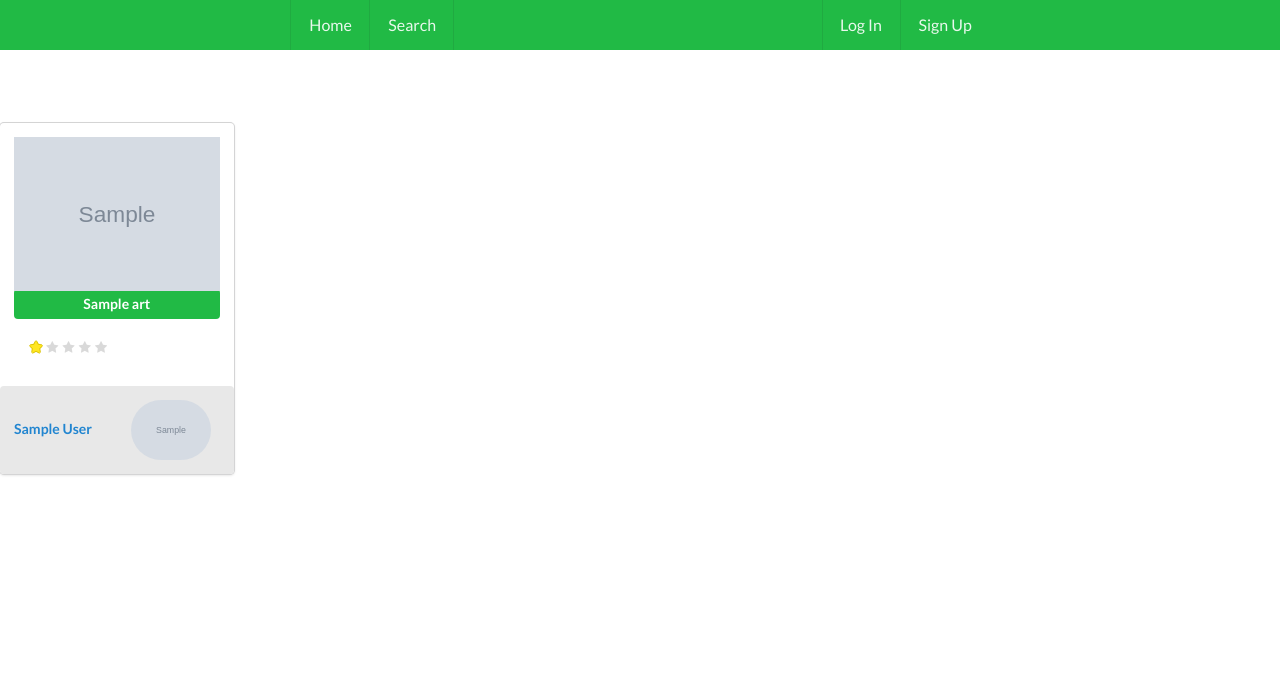
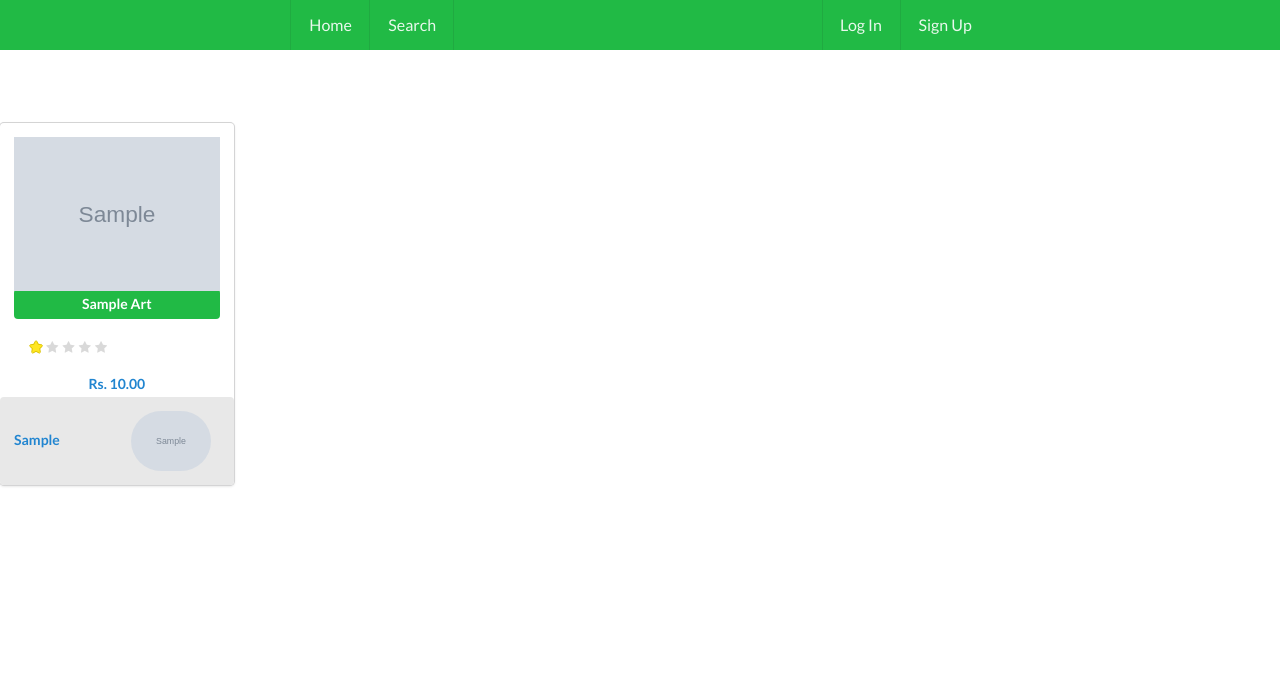
Before and after one commit to chaudharynabin6/Online-Art-Gallery, a Django app: page /artgallery/ in a window 1280 px wide. Shown: the top 689 px of the page. Run offline with Django 3.2, Linux system fonts and the light colour scheme; tables that the repository leaves empty hold one stand-in row (values such as "Sample post"); grey boxes marked "Sample" are stand-in pictures; some libraries are stand-ins or nearby versions.

Commit message:
card:fixing card to show the price

```diff
--- a/src/artGallery/templates/artgallery/card.html
+++ b/src/artGallery/templates/artgallery/card.html
@@ -1,9 +1,10 @@
+{% load humanize%}
 <div id="c-card" class="ui card">
     <div id="c-card__pading"class="content">
     <img src="{{MEDIA_URL}}{{art.photo1}}" alt="" class="ui  image">
 
     <div id="c-card__top">
-    <div id="margin-top-5 margin-bottom-5"><h5 class="ui header centered green label fluid">{{art.art_name}}</h5></div>
+    <div id="margin-top-5 margin-bottom-5"><h5 class="ui header centered green label fluid">{{art.art_name|title}}</h5></div>
     <div id="grid"class="ui grid middle aligned">
     <div class="row">
         <div class="eight wide column">
@@ -23,13 +24,15 @@
 
         </div>
     </div>
-
+    </div>
+    <div style="margin-bottom: 18px;"class="row">
+    <h5 class="ui header blue aligned center">Rs. {{art.price|intcomma}}</h5>
     </div>
 
 
         <div id="grid" class="ui grid middle aligned label white">
                         <div class="eight wide column">
-                        <h5 class="ui header blue">{{artist.first_name}} {{artist.last_name}}</h5>
+                        <h5 class="ui header blue">{{artist.user|title}}</h5>
                         </div>
 
                         <div class="eight wide column ">
```
Also changed, not shown: src/client/templates/client/card.html (+7 -1 lines).
